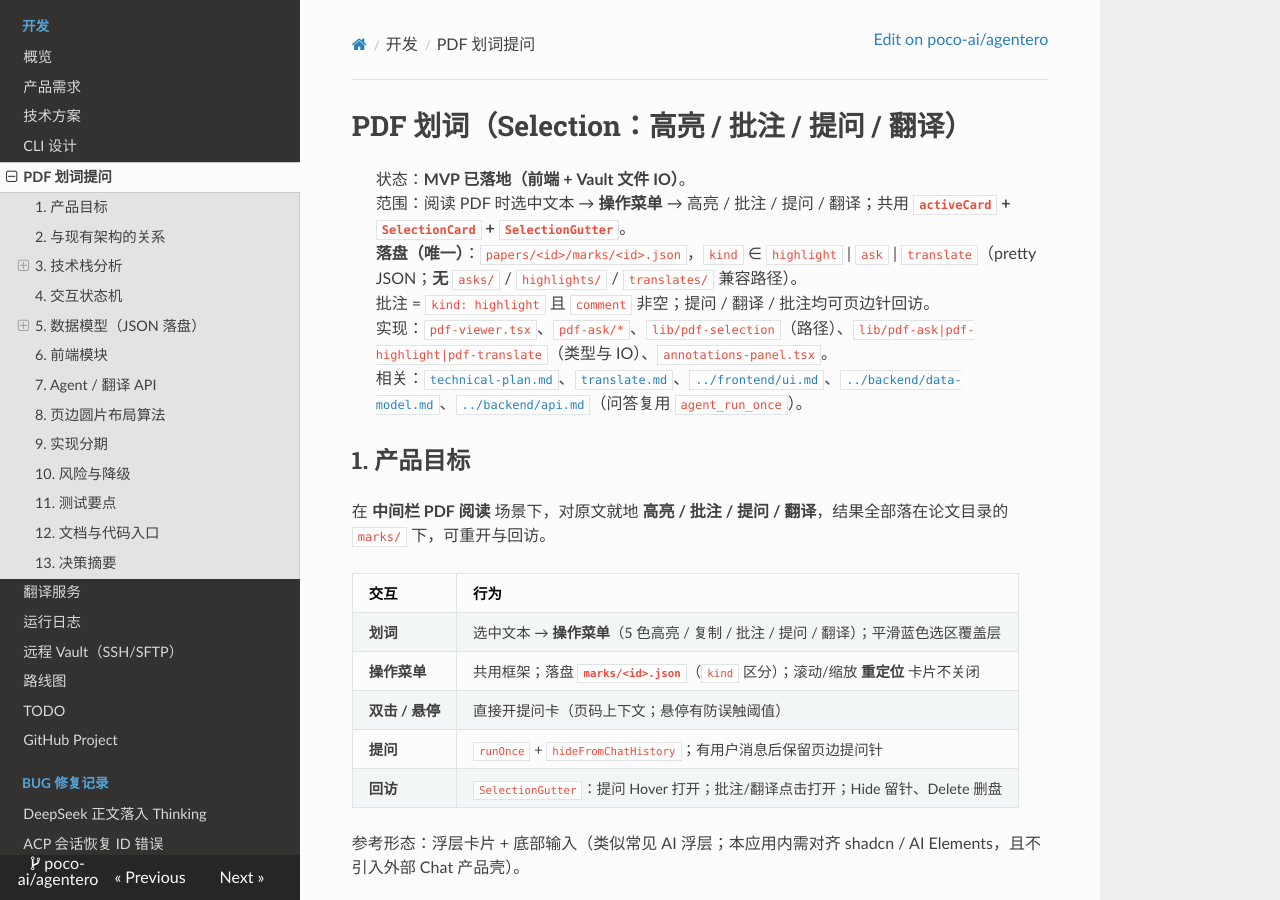
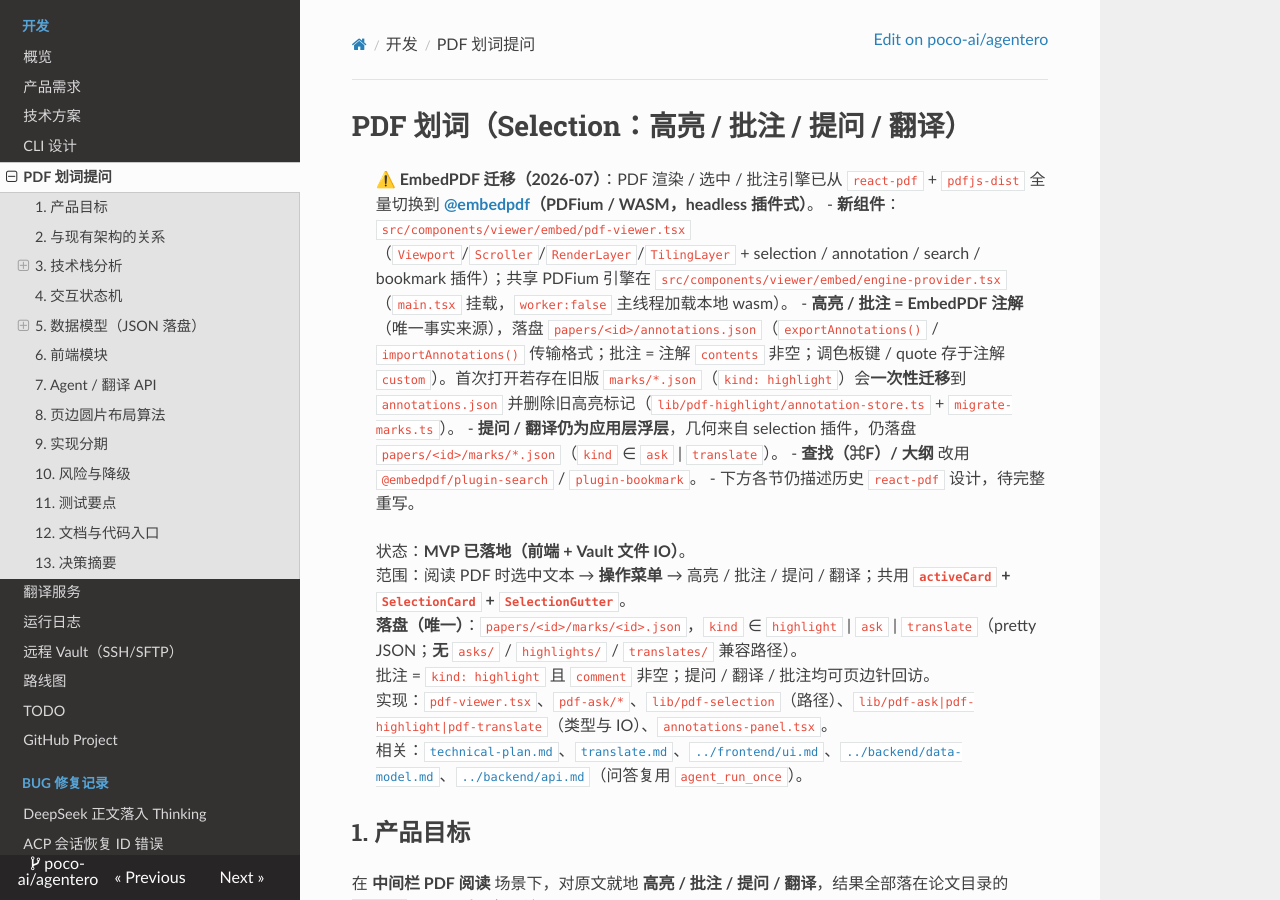
Before and after one commit to July-h5kf3/Agentero, an MkDocs documentation site: the page built from docs/development/pdf-ask.md, in a window 1280 px wide and 900 px high. Built offline with MkDocs 1.6.1, drawn with Linux system fonts in a browser that asks for light colours; nearby versions of some CDN libraries.

Commit message:
docs(pdf): note EmbedPDF migration and annotations.json persistence
Add a callout to pdf-ask.md describing the @embedpdf engine, the new
viewer location, highlights/批注 persisted to annotations.json, and
ask/translate remaining in marks/*.json.

```diff
--- a/docs/development/pdf-ask.md
+++ b/docs/development/pdf-ask.md
@@ -1,4 +1,11 @@
 # PDF 划词（Selection：高亮 / 批注 / 提问 / 翻译）
+
+> ⚠️ **EmbedPDF 迁移（2026-07）**：PDF 渲染 / 选中 / 批注引擎已从 `react-pdf` + `pdfjs-dist` 全量切换到 **[@embedpdf](https://www.embedpdf.com)（PDFium / WASM，headless 插件式）**。
+> - **新组件**：`src/components/viewer/embed/pdf-viewer.tsx`（`Viewport`/`Scroller`/`RenderLayer`/`TilingLayer` + selection / annotation / search / bookmark 插件）；共享 PDFium 引擎在 `src/components/viewer/embed/engine-provider.tsx`（`main.tsx` 挂载，`worker:false` 主线程加载本地 wasm）。
+> - **高亮 / 批注 = EmbedPDF 注解**（唯一事实来源），落盘 `papers/<id>/annotations.json`（`exportAnnotations()` / `importAnnotations()` 传输格式；批注 = 注解 `contents` 非空；调色板键 / quote 存于注解 `custom`）。首次打开若存在旧版 `marks/*.json`（`kind: highlight`）会**一次性迁移**到 `annotations.json` 并删除旧高亮标记（`lib/pdf-highlight/annotation-store.ts` + `migrate-marks.ts`）。
+> - **提问 / 翻译仍为应用层浮层**，几何来自 selection 插件，仍落盘 `papers/<id>/marks/*.json`（`kind` ∈ `ask` \| `translate`）。
+> - **查找（⌘F）/ 大纲** 改用 `@embedpdf/plugin-search` / `plugin-bookmark`。
+> - 下方各节仍描述历史 `react-pdf` 设计，待完整重写。
 
 > 状态：**MVP 已落地（前端 + Vault 文件 IO）**。
 > 范围：阅读 PDF 时选中文本 → **操作菜单** → 高亮 / 批注 / 提问 / 翻译；共用 **`activeCard` + `SelectionCard` + `SelectionGutter`**。
```
